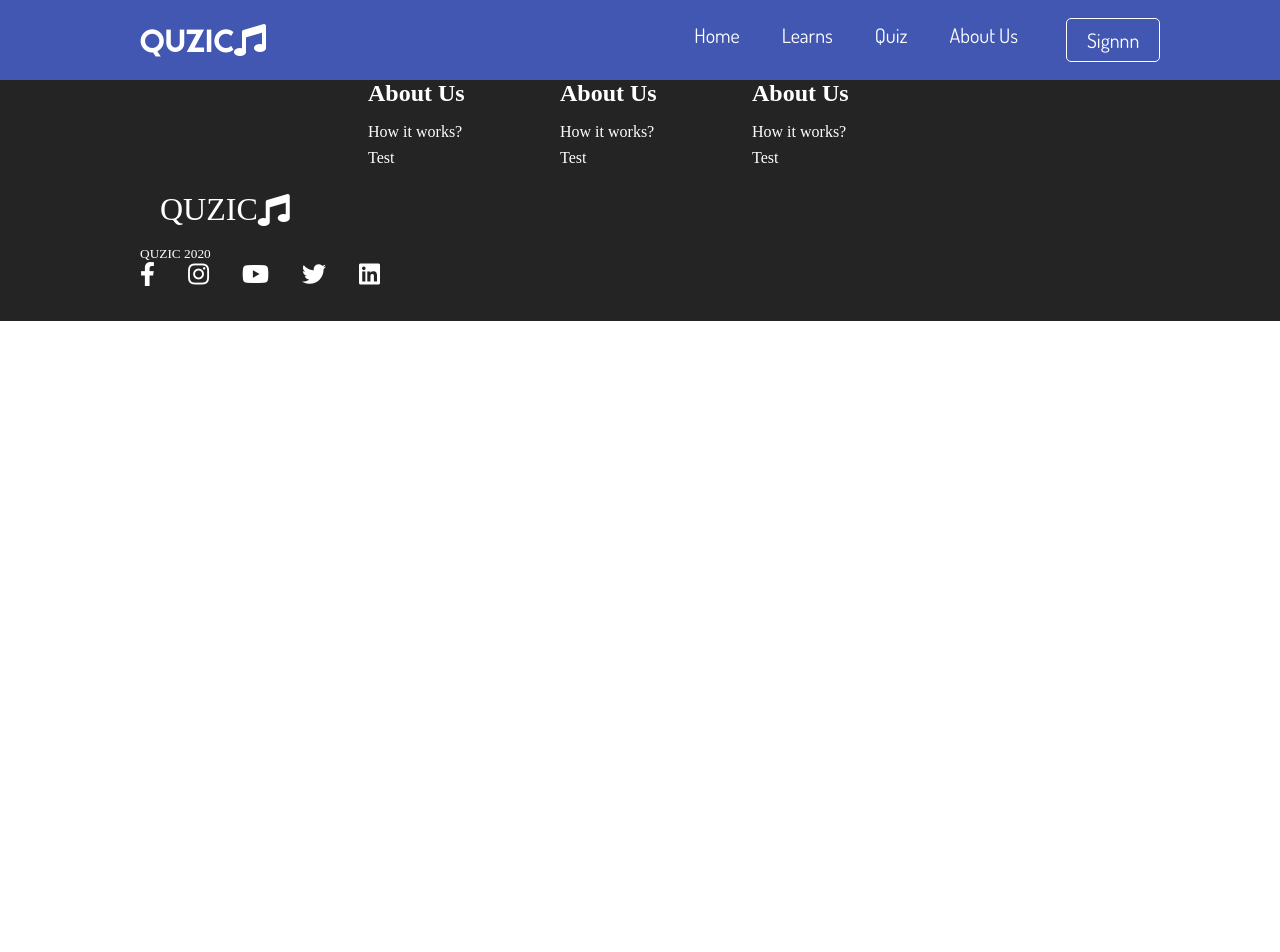
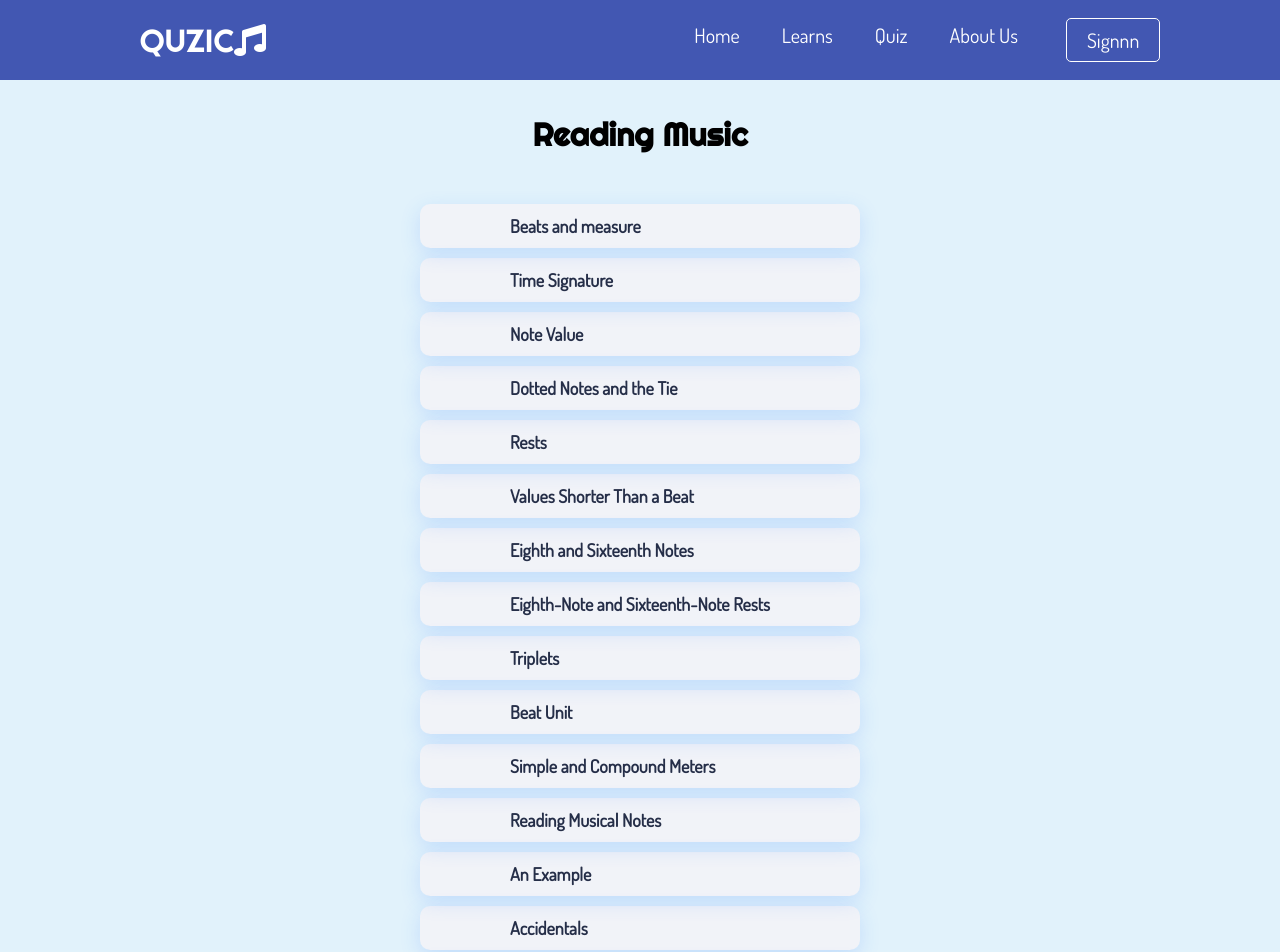
Before and after one commit to JommieJom/Quzic, a React (Create React App) app in the folder react-quzic/: page /reading-menu in a window 1280 px wide. Shown: the top 952 px of the page. Before the commit the page ends 800 px from the top, so only its background shows below. Built offline with nearby package versions, Linux system fonts and the light colour scheme.

Commit message:
add list learn

```diff
--- a/react-quzic/src/App.js
+++ b/react-quzic/src/App.js
@@ -9,6 +9,7 @@ import AboutUs from './components/pages/AboutUs';
 import SignUp from './components/pages/SignUp';
 import Footer from './components/Footer';
 import QuizOn from './components/pages/QuizOn';
+import ReadingMusicMenu from './components/pages/ReadingMusicMenu';
 
 function App() {
   return (
@@ -22,6 +23,7 @@ function App() {
           <Route path='/about-us' component={AboutUs} />
           <Route path='/sign-up' component={SignUp} />
           <Route path='/quiz-on' component={QuizOn} />
+          <Route path='/reading-menu' component={ReadingMusicMenu} />
         </switch>
         <Footer />
       </Router>
--- a/react-quzic/src/components/LearnMenu.js
+++ b/react-quzic/src/components/LearnMenu.js
@@ -12,8 +12,8 @@ function LearnMenu() {
                         <LearnItem
                             src="images/reading.png"
                             text="Lorem ipsum dolor sit amet, consectetur adipiscing elit."
-                            label='The Basics'
-                            path='/'
+                            label='Reading music'
+                            path='/reading-menu'
                         />
                         <LearnItem
                             src="images/intervals.png"
--- /dev/null
+++ b/react-quzic/src/components/ListItem.js
@@ -0,0 +1,19 @@
+import React from 'react';
+import { Link } from 'react-router-dom';
+
+function ListItem(props) {
+    return (
+        <>
+        <li className="learn_item">
+            <Link className="learn_item_link" to={props.path}>
+                <div className="learn_item_info">
+                    <h5 className="learn_item_text">{props.text}</h5>
+                </div>
+
+            </Link>
+        </li>
+        </>
+    )
+}
+
+export default ListItem;
--- /dev/null
+++ b/react-quzic/src/components/ListLearnMenu.css
@@ -0,0 +1,123 @@
+.learn {
+    padding: 4rem;
+    background: #e1f2fb;
+  }
+
+  h1 {
+    margin-top: 50px;
+    text-align: center;
+    font-family: 'Righteous';
+  }
+
+  .learn_container {
+    display: flex;
+    flex-flow: column;
+    align-items: center;
+    max-width: 10000px;
+    width: 90%;
+    margin: 0 auto;
+  }
+
+  .learn_wrapper {
+    position: relative;
+    margin: 50px 0 45px;
+  }
+
+  .learn_items {
+    font-family: 'Dosis';
+    margin-bottom: 10px;
+  }
+
+  .learn_item {
+    background-color: #f1f3f8;
+    display: flex;
+    flex: 1;
+    margin: 0 1rem;
+    border-radius: 10px;
+  }
+
+  .learn_item:hover {
+      background-color: #b6dcf1;
+
+  }
+
+  .learn_item_link {
+    display: flex;
+    flex-flow: column;
+    width: 100%;
+    box-shadow: 0 6px 20px rgba(56, 125, 255, 0.17);
+    -webkit-filter: drop-shadow(0 6px 20px rgba(56, 125, 255, 0.017));
+    filter: drop-shadow(0 6px 20px rgba(56, 125, 255, 0.017));
+    border-radius: 10px;
+    overflow: hidden;
+    text-decoration: none;
+  }
+
+  .learn_item_pic-wrap {
+    position: relative;
+    width: 100%;
+    padding-top: 45%;
+    overflow: hidden;
+  }
+
+  .fade-img {
+    animation-name: fade-img;
+    animation-duration: 2s;
+  }
+
+  .learn_item_pic-wrap::after {
+    content: attr(data-category);
+    position: absolute;
+    bottom: 0;
+    margin-left: 10px;
+    padding: 12px 16px;
+    max-width: calc((100%) - 60px);
+    font-size: 18px;
+    font-weight: 700;
+    color: #fff;
+    background-color: #1f98f4;
+    box-sizing: border-box;
+  }
+
+  .learn_item_img {
+    position: absolute;
+    top: 0;
+    right: 0;
+    bottom: 0;
+    left: 0;
+    display: block;
+    width: 100%;
+    max-width: 100%;
+    height: 100%;
+    max-height: 100%;
+    object-fit: cover;
+    transition: all 0.2s linear;
+  }
+
+  .learn_item_info {
+    padding: 10px 90px 10px;
+  }
+
+  .learn_item_text {
+    color: #252e48;
+    font-size: 18px;
+    line-height: 24px;
+  }
+
+  @media only screen and (min-width: 1200px) {
+    .content_blog_container {
+      width: 84%;
+    }
+  }
+
+  @media only screen and (min-width: 1024px) {
+    .learn_items {
+      display: flex;
+    }
+  }
+
+  @media only screen and (max-width: 1024px) {
+    .learn_item {
+      margin-bottom: 2rem;
+    }
+  }
--- /dev/null
+++ b/react-quzic/src/components/ListReadingMusic.js
@@ -0,0 +1,131 @@
+import React from 'react';
+import ListItem from './ListItem';
+import './ListLearnMenu.css';
+
+
+function ListReadingMusic() {
+    return (
+        <div className="learn">
+            <h1>Reading Music</h1>
+            <div className="learn_container">
+                <div className="learn_wrapper">
+                    <ul className="learn_items">
+                        <ListItem
+                            src=""
+                            text="Beats and measure"
+                            path='/'
+                        />
+                    </ul>
+                    <ul className="learn_items">
+                        <ListItem
+                            src=""
+                            text="Time Signature"
+                            path='/'
+                        />
+                    </ul>
+                    <ul className="learn_items">
+                        <ListItem
+                            src=""
+                            text="Note Value"
+                            path='/'
+                        />
+                    </ul>
+                    <ul className="learn_items">
+                        <ListItem
+                            src=""
+                            text="Dotted Notes and the Tie"
+                            path='/'
+                        />
+                    </ul>
+                    <ul className="learn_items">
+                        <ListItem
+                            src=""
+                            text="Rests"
+                            path='/'
+                        />
+                    </ul>
+                    <ul className="learn_items">
+                        <ListItem
+                            src=""
+                            text="Values Shorter Than a Beat"
+                            path='/'
+                        />
+                    </ul>
+                    <ul className="learn_items">
+                        <ListItem
+                            src=""
+                            text="Eighth and Sixteenth Notes"
+                            path='/'
+                        />
+                    </ul>
+                    <ul className="learn_items">
+                        <ListItem
+                            src=""
+                            text="Eighth-Note and Sixteenth-Note Rests"
+                            path='/'
+                        />
+                    </ul>
+                    <ul className="learn_items">
+                        <ListItem
+                            src=""
+                            text="Triplets"
+                            path='/'
+                        />
+                    </ul>
+                    <ul className="learn_items">
+                        <ListItem
+                            src=""
+                            text="Beat Unit"
+                            path='/'
+                        />
+                    </ul>
+                    <ul className="learn_items">
+                        <ListItem
+                            src=""
+                            text="Simple and Compound Meters"
+                            path='/'
+                        />
+                    </ul>
+                    <ul className="learn_items">
+                        <ListItem
+                            src=""
+                            text="Reading Musical Notes"
+                            path='/'
+                        />
+                    </ul>
+                    <ul className="learn_items">
+                        <ListItem
+                            src=""
+                            text="An Example"
+                            path='/'
+                        />
+                    </ul>
+                    <ul className="learn_items">
+                        <ListItem
+                            src=""
+                            text="Accidentals"
+                            path='/'
+                        />
+                    </ul>
+                    <ul className="learn_items">
+                        <ListItem
+                            src=""
+                            text="Key Signatures"
+                            path='/'
+                        />
+                    </ul>
+                    <ul className="learn_items">
+                        <ListItem
+                            src=""
+                            text="Keyboard Notes"
+                            path='/'
+                        />
+                    </ul>
+                </div>
+            </div>
+
+        </div>
+    )
+}
+
+export default ListReadingMusic;
--- /dev/null
+++ b/react-quzic/src/components/pages/ReadingMusicMenu.js
@@ -0,0 +1,13 @@
+import React from 'react'
+import '../../App.css'
+import ListReadingMusic from '../ListReadingMusic';
+
+function ReadingMusicMenu() {
+    return (
+        <>
+            <ListReadingMusic />
+        </>
+    )
+}
+
+export default ReadingMusicMenu;
```
